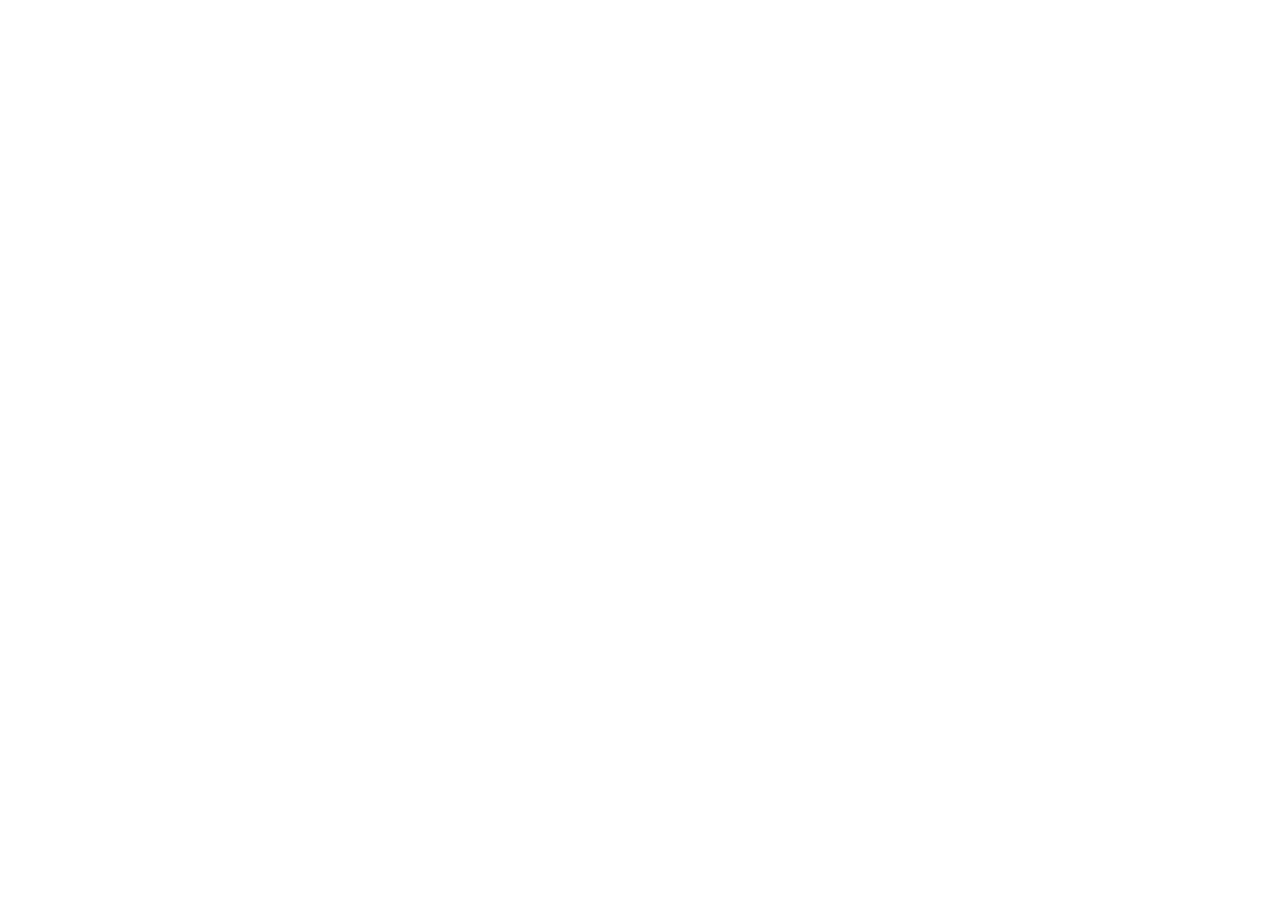
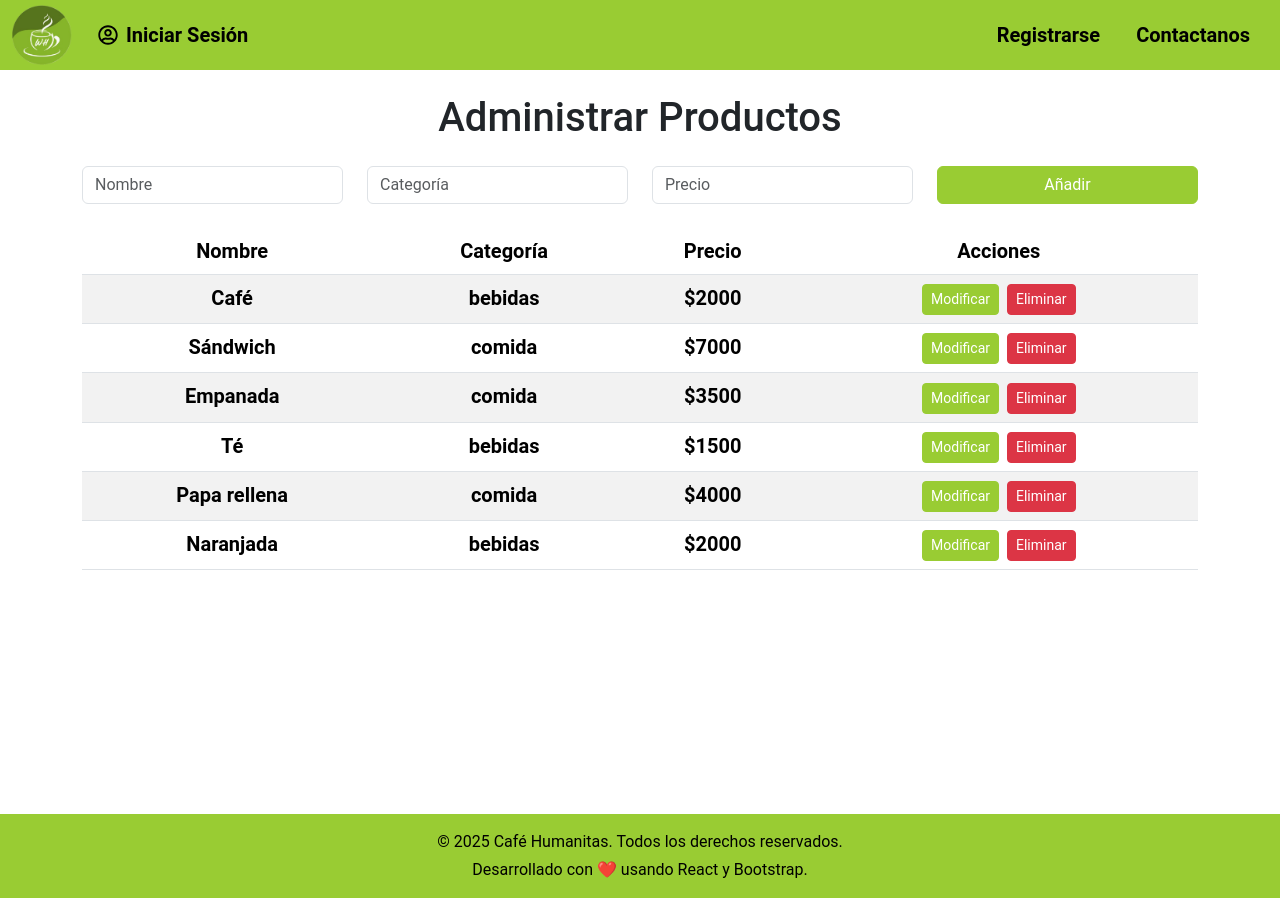
Before and after one commit to Gilberter/webHumanitas, a React (Vite) app in the folder frontHumanitas/: page /administrarProductos in a window 1280 px wide. Before the commit this address had no page. Before the commit the page ends 800 px from the top, so only its background shows below. Built offline with nearby package versions, Linux system fonts and the light colour scheme.

Commit message:
se creó la página de productos y la de administrar esos productos

```diff
--- /dev/null
+++ b/frontHumanitas/public/productosTest.json
@@ -0,0 +1,10 @@
+{
+    "productos": [
+      { "id": 1, "nombre": "Café", "categoria": "bebidas", "precio": 2000, "imagen": "https://editorialtelevisa.brightspotcdn.com/dims4/default/10ea439/2147483647/strip/true/crop/706x706+177+0/resize/1000x1000!/quality/90/?url=https%3A%2F%2Fk2-prod-editorial-televisa.s3.us-east-1.amazonaws.com%2Fbrightspot%2F6b%2F66%2Fbadcc27245e59fc1c0fd1ca34ae3%2Fcafe.jpg" },
+      { "id": 2, "nombre": "Sándwich", "categoria": "comida", "precio": 7000, "imagen": "https://www.paulinacocina.net/wp-content/uploads/2022/12/recetario-de-sandwiches-800x800.jpg" },
+      { "id": 3, "nombre": "Empanada", "categoria": "comida", "precio": 3500, "imagen": "https://cdn-ilddihb.nitrocdn.com/MgqZCGPEMHvMRLsisMUCAIMWvgGMxqaj/assets/images/optimized/rev-6b9d936/www.goya.com/wp-content/uploads/2023/10/chipotle-chicken-empanadas-900x900.jpg" },
+      { "id": 4, "nombre": "Té", "categoria": "bebidas", "precio": 1500, "imagen": "https://www.infobae.com/resizer/v2/DZ6XOMNF75B7ZOZPHOWO3EKJGI.png?auth=b8bb36f6b6097cff4bfc88608a10b7be30f0c25f1ca551053d17b66d2c95b764&smart=true&width=1200&height=1200&quality=85" },
+      { "id": 5, "nombre": "Papa rellena", "categoria": "comida", "precio": 4000, "imagen": "https://campofernandez.cl/wp-content/uploads/2020/02/pino-450x450.png" },
+      { "id": 6, "nombre": "Naranjada", "categoria": "bebidas", "precio": 2000, "imagen": "https://www.zirus.pizza/app_data_archivos/zirusmovil.soomi.co/productos/producto_d17d92ebe59c4802f5e6341ae26d557d3b16b48d1658262353.jpg" }
+    ]
+  }
--- a/frontHumanitas/src/App.jsx
+++ b/frontHumanitas/src/App.jsx
@@ -10,6 +10,9 @@
 import Reportes from "./pages/Reportes/reportes.jsx";
 import Historial from "./pages/Historial/historial.jsx";
 import Contacto from "./pages/Contacto/contacto.jsx";
+import Productos from "./pages/Productos/productos.jsx";
+import AdministrarProductos from "./pages/Administracion/Productos/administrarProductos.jsx";
+
 import { AuthProvider } from './context/AuthContext.jsx';
 
 
@@ -24,8 +27,10 @@
             <Route path="/reservas" element={<Reservas />} />
             <Route path="/historial" element={<Historial />} />
             <Route path="/contacto" element={<Contacto />} />
+            <Route path="/productos" element={<Productos />} />
 
             <Route path="/administracion" element={<Administracion />} />
+            <Route path="/administrarProductos" element={<AdministrarProductos />} />
             <Route path="/administracion/reportes" element={<Reportes />} />
           </Routes>
         </Router>
--- /dev/null
+++ b/frontHumanitas/src/pages/Administracion/Productos/administrarProductos.jsx
@@ -0,0 +1,137 @@
+import React, { useEffect, useState } from "react";
+import Header from "../../../componentes/Header/header.jsx";
+import Footer from "../../../componentes/Footer/footer.jsx";
+
+const AdministrarProductos = () => {
+  const [productos, setProductos] = useState([]);
+  const [nuevoProducto, setNuevoProducto] = useState({
+    nombre: "",
+    categoria: "",
+    precio: ""
+  });
+
+  useEffect(() => {
+    fetch("/productosTest.json")
+      .then((res) => res.json())
+      .then((data) => setProductos(data.productos))
+      .catch((err) => console.error("Error al cargar productos:", err));
+  }, []);
+
+  const handleEliminar = (id) => {
+    setProductos(productos.filter((p) => p.id !== id));
+  };
+
+  const handleModificar = (id) => {
+    const nuevoNombre = prompt("Nuevo nombre del producto:");
+    if (nuevoNombre) {
+      setProductos(
+        productos.map((p) =>
+          p.id === id ? { ...p, nombre: nuevoNombre } : p
+        )
+      );
+    }
+  };
+
+  const handleAñadir = (e) => {
+    e.preventDefault();
+    const nuevo = {
+      id: Date.now(), // id temporal
+      nombre: nuevoProducto.nombre,
+      categoria: nuevoProducto.categoria,
+      precio: parseFloat(nuevoProducto.precio)
+    };
+    setProductos([...productos, nuevo]);
+    setNuevoProducto({ nombre: "", categoria: "", precio: "" });
+  };
+
+  return (
+    <>
+      <Header />
+      <div className="container mt-4">
+        <h1 className="mb-4">Administrar Productos</h1>
+
+        <form className="mb-4" onSubmit={handleAñadir}>
+          <div className="row">
+            <div className="col">
+              <input
+                type="text"
+                className="form-control"
+                placeholder="Nombre"
+                value={nuevoProducto.nombre}
+                onChange={(e) =>
+                  setNuevoProducto({ ...nuevoProducto, nombre: e.target.value })
+                }
+                required
+              />
+            </div>
+            <div className="col">
+              <input
+                type="text"
+                className="form-control"
+                placeholder="Categoría"
+                value={nuevoProducto.categoria}
+                onChange={(e) =>
+                  setNuevoProducto({ ...nuevoProducto, categoria: e.target.value })
+                }
+                required
+              />
+            </div>
+            <div className="col">
+              <input
+                type="number"
+                step="0.01"
+                className="form-control"
+                placeholder="Precio"
+                value={nuevoProducto.precio}
+                onChange={(e) =>
+                  setNuevoProducto({ ...nuevoProducto, precio: e.target.value })
+                }
+                required
+              />
+            </div>
+            <div className="col">
+              <button className="btn btn-primary w-100" type="submit">Añadir</button>
+            </div>
+          </div>
+        </form>
+
+        <table className="table table-striped">
+          <thead>
+            <tr>
+              <th>Nombre</th>
+              <th>Categoría</th>
+              <th>Precio</th>
+              <th>Acciones</th>
+            </tr>
+          </thead>
+          <tbody>
+            {productos.map((p) => (
+              <tr key={p.id}>
+                <td>{p.nombre}</td>
+                <td>{p.categoria}</td>
+                <td>${p.precio}</td>
+                <td>
+                  <button
+                    className="btn btn-primary btn-sm me-2"
+                    onClick={() => handleModificar(p.id)}
+                  >
+                    Modificar
+                  </button>
+                  <button
+                    className="btn btn-danger btn-sm"
+                    onClick={() => handleEliminar(p.id)}
+                  >
+                    Eliminar
+                  </button>
+                </td>
+              </tr>
+            ))}
+          </tbody>
+        </table>
+      </div>
+      <Footer />
+    </>
+  );
+};
+
+export default AdministrarProductos;
--- a/frontHumanitas/src/pages/Historial/historial.jsx
+++ b/frontHumanitas/src/pages/Historial/historial.jsx
@@ -31,7 +31,7 @@
         <p className="text-center">Total entradas: {resumen.entradas}</p>
         <p className="text-center">Total gastado: {resumen.total}</p>
 
-        <table class="table table-striped table-hover table-bordered">
+        <table class="table table-striped">
             <thead >
                 <tr>
                     <td>#</td>
@@ -42,16 +42,18 @@
                     <td>Precio</td>
                 </tr>
             </thead>
-            {historial.map((item, index) => (
-                <tbody>
+              <tbody>
+                {historial.map((item, index) => (
+                  <tr key={index}>
                     <td>{index}</td>
                     <td>{item.fecha}</td>
                     <td>{item.tipo}</td>
                     <td>{item.diaReservado}</td>
                     <td>{item.estado}</td>
                     <td>{item.precio}</td>
-                </tbody>
-            ))}
+                  </tr>
+                ))}
+              </tbody>
         </table>
       </div>
       <Footer />
--- a/frontHumanitas/src/pages/Home/home.jsx
+++ b/frontHumanitas/src/pages/Home/home.jsx
@@ -31,12 +31,12 @@
           <Link to="/reservas" className="option d-flex justify-content-center align-items-center flex-grow-1 text-decoration-none">
             <p>Ver<br/> Menú<br/>  Semanal<br/> </p>
           </Link>
-          <Link to="/#" className="bg-image-1 option d-flex justify-content-center align-items-center flex-grow-1 text-decoration-none">
+          <Link to="/productos" className="bg-image-1 option d-flex justify-content-center align-items-center flex-grow-1 text-decoration-none">
             <section>
               <p>Ver<br/>  Productos</p>
             </section>
           </Link>
-          <Link to="/reservas" className="bg-image-2 option d-flex justify-content-center align-items-center flex-grow-1 text-decoration-none">
+          <Link to="/productos?categoria=bebidas" className="bg-image-2 option d-flex justify-content-center align-items-center flex-grow-1 text-decoration-none">
             <section>
               <p>Ver <br/> Bebidas</p>
             </section>
--- /dev/null
+++ b/frontHumanitas/src/pages/Productos/productos.jsx
@@ -0,0 +1,80 @@
+import React, { useEffect, useState } from "react";
+import { useLocation } from "react-router-dom";
+
+import Header from "../../componentes/Header/header.jsx";
+import Footer from "../../componentes/Footer/footer.jsx";
+
+const Productos = () => {
+  const [productos, setProductos] = useState([]);
+  const [isLoading, setIsLoading] = useState(true);
+
+  const location = useLocation();
+
+  // Obtener query de la URL
+  const query = new URLSearchParams(location.search);
+  const categoriaFiltro = query.get("categoria");
+
+  useEffect(() => {
+    fetch("/productosTest.json") // endpoint -------------------------------------------------------------------
+      .then((res) => res.json())
+      .then((data) => {
+        let lista = data.productos;
+
+        // Si hay filtro por categoría, aplicarlo
+        if (categoriaFiltro) {
+          lista = lista.filter(
+            (producto) => producto.categoria === categoriaFiltro
+          );
+        }
+
+        setProductos(lista);
+        setIsLoading(false);
+      })
+      .catch((err) => {
+        console.error("Error al cargar productos:", err);
+        setIsLoading(false);
+      });
+  }, [categoriaFiltro]); // ← importante: se vuelve a correr si cambia
+
+  if (isLoading) {
+    return (
+      <>
+        <Header />
+        <div className="container text-center mt-4">
+          <h2>Cargando productos...</h2>
+        </div>
+        <Footer />
+      </>
+    );
+  }
+
+  return (
+    <>
+      <Header />
+      <div className="container">
+        <h1 className="text-center mt-4 mb-4">
+          {categoriaFiltro ? `Categoría: ${categoriaFiltro}` : "Todos los productos"}
+        </h1>
+        <div className="row">
+          {productos.map((item) => (
+            <div className="col-6 col-md-4 col-lg-3 mb-4" key={item.id}>
+              <div className="card">
+              <img className="img-fluid rounded" alt={`Imagen de referencia ${item.nombre}`} src={item.imagen}/>
+                <div className="card-body">
+                  <h4 className="card-title"><b>{item.nombre}</b></h4>
+                  <p className="card-text">
+                    Categoría: {item.categoria} <br />
+                    Precio: ${item.precio}
+                  </p>
+                </div>
+              </div>
+            </div>
+          ))}
+        </div>
+      </div>
+      <Footer />
+    </>
+  );
+};
+
+export default Productos;
```
